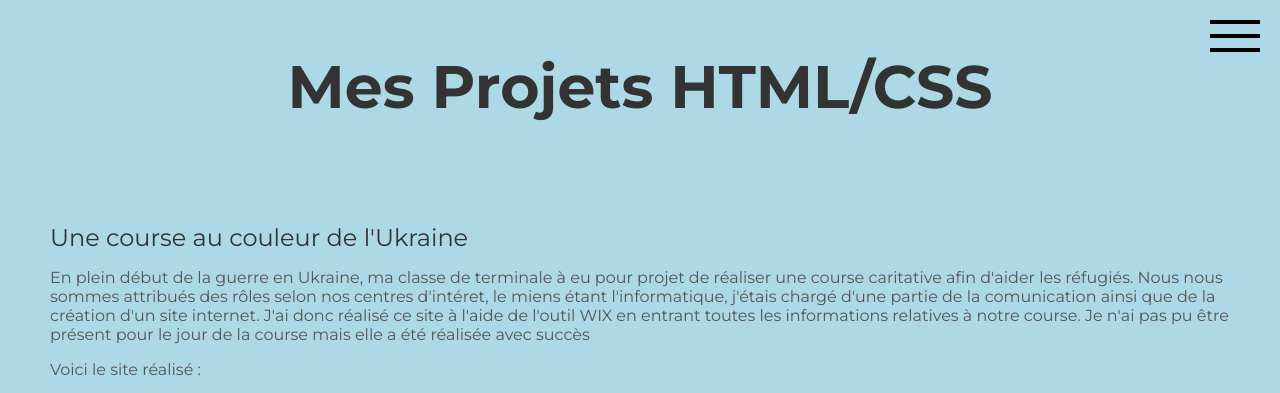
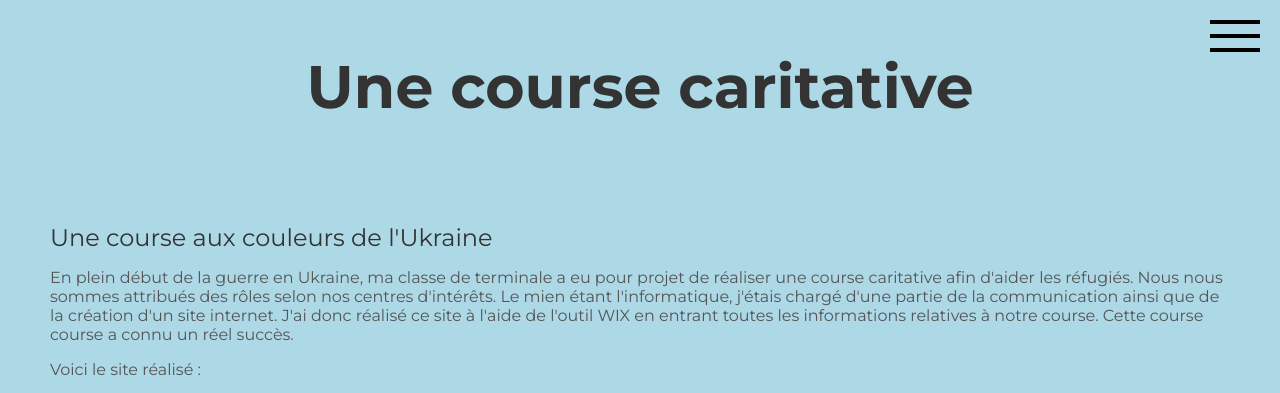
Before and after one commit to CelianY/Porfolio, a plain HTML site: page projetCourse.html in a window 1280 px wide. Shown: the top 393 px of the page. Drawn offline with Linux system fonts and the light colour scheme; grey boxes are pictures that could not be loaded.

Commit message:
Update projetCourse.html

```diff
--- a/projetCourse.html
+++ b/projetCourse.html
@@ -11,7 +11,7 @@
 
 <body>
     <header>
-        <h2 class="projects-title" id="projects">Mes Projets HTML/CSS</h2>
+        <h2 class="projects-title" id="projects">Une course caritative</h2>
         <input type="checkbox" id="menu-toggle" class="menu-toggle">
         <label for="menu-toggle" class="menu-toggle-label">
             <span></span>
@@ -32,14 +32,13 @@
         <div class="projects">
             <div class="project">
                 <div class="project-info">
-                    <div class="project-title">Une course au couleur de l'Ukraine</div>
+                    <div class="project-title">Une course aux couleurs de l'Ukraine</div>
                     <div class="project-description">
-                        <p>En plein début de la guerre en Ukraine, ma classe de terminale à eu pour projet de réaliser
+                        <p>En plein début de la guerre en Ukraine, ma classe de terminale a eu pour projet de réaliser
                             une course caritative afin d'aider les réfugiés. Nous nous sommes attribués des rôles selon
-                            nos centres d'intéret, le miens étant l'informatique, j'étais chargé d'une partie de la
-                            comunication ainsi que de la création d'un site internet. J'ai donc réalisé ce site à l'aide
-                            de l'outil WIX en entrant toutes les informations relatives à notre course. Je n'ai pas pu
-                            être présent pour le jour de la course mais elle a été réalisée avec succès</p>
+                            nos centres d'intérêts. Le mien étant l'informatique, j'étais chargé d'une partie de la
+                            communication ainsi que de la création d'un site internet. J'ai donc réalisé ce site à l'aide
+                            de l'outil WIX en entrant toutes les informations relatives à notre course. Cette course course a connu un réel succès.</p>
 
                         <p>Voici le site réalisé :</p>
                     </div>
```
